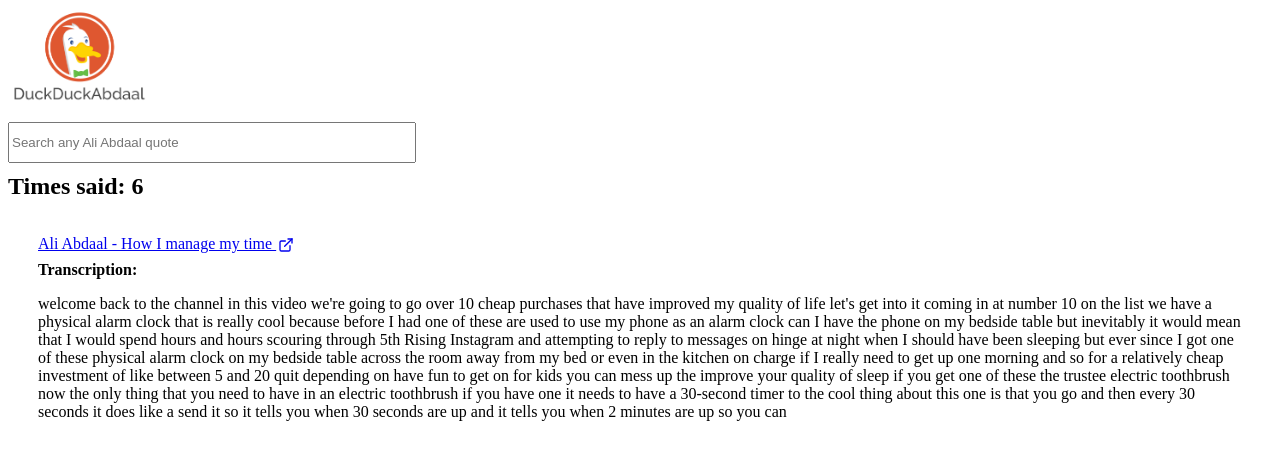
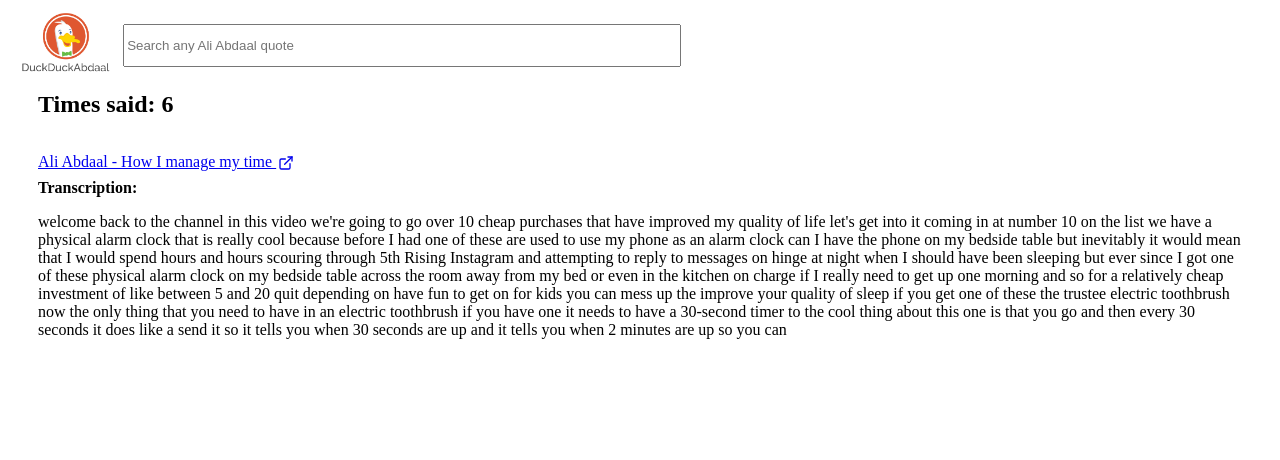
Before and after one commit to Nutlope/yt-search-engine, a JavaScript app in the folder web_frontend/: page /results in a window 1280 px wide. Shown: the top 460 px of the page. Built offline with nearby package versions, Linux system fonts and the light colour scheme; the HTML template or start-up script is replaced by a standard one.

Commit message:
general layout of results page

```diff
--- a/web_frontend/src/App.css
+++ b/web_frontend/src/App.css
@@ -1,4 +1,10 @@
-.ListView {
+.Results {
   margin: 15px;
   padding: 15px;
 }
+
+.container {
+  display: flex;
+  align-items: center;
+  margin: 10px;
+}
--- a/web_frontend/src/Components/ListView.js
+++ b/web_frontend/src/Components/Results.js
@@ -2,9 +2,9 @@
 import { ExternalLinkIcon } from "@chakra-ui/icons";
 import "../App.css";
 
-const ListView = () => {
+const Results = () => {
   return (
-    <div className="ListView">
+    <div className="Results">
       <Stack>
         <Link
           color="teal.600"
@@ -43,4 +43,4 @@
   );
 };
 
-export default ListView;
+export default Results;
--- a/web_frontend/src/Components/Search.js
+++ b/web_frontend/src/Components/Search.js
@@ -2,7 +2,7 @@
 import { FormControl, Input } from "@chakra-ui/react";
 import { useHistory } from "react-router-dom";
 
-const Search = ({ width = "400px", height = "35px" }) => {
+const Search = ({ width = "550px", height = "37px" }) => {
   let history = useHistory();
 
   return (
--- a/web_frontend/src/Components/SearchResults.js
+++ b/web_frontend/src/Components/SearchResults.js
@@ -1,29 +1,31 @@
 import { Heading, Image } from "@chakra-ui/react";
-import ListView from "./ListView.js";
+import Results from "./Results.js";
 import Search from "./Search.js";
 import croppedDuck from "../Images/croppedDuck.png";
 import { Link } from "react-router-dom";
+import "../App.css";
 
 const SearchResults = () => {
   return (
-    <div className="Search Results">
+    <>
+      <div className="container">
         <Link to="/">
           <Image
             src={croppedDuck}
             alt="DuckDuckAbdaal"
-          w="142px"
-          h="100px"
-          mb={10}
-          ml={3}
+            w="95.14px"
+            h="67px"
+            mr={8}
+            ml={2}
           />
         </Link>
-
         <Search />
-      <Heading size="md" mt={10}>
+      </div>
+      <Heading size="md" mt={10} ml={30}>
         Times said: <b>{6}</b>
       </Heading>
-      <ListView />
-    </div>
+      <Results />
+    </>
   );
 };
 
```
Lines whose indentation alone changed are shown as unchanged.
